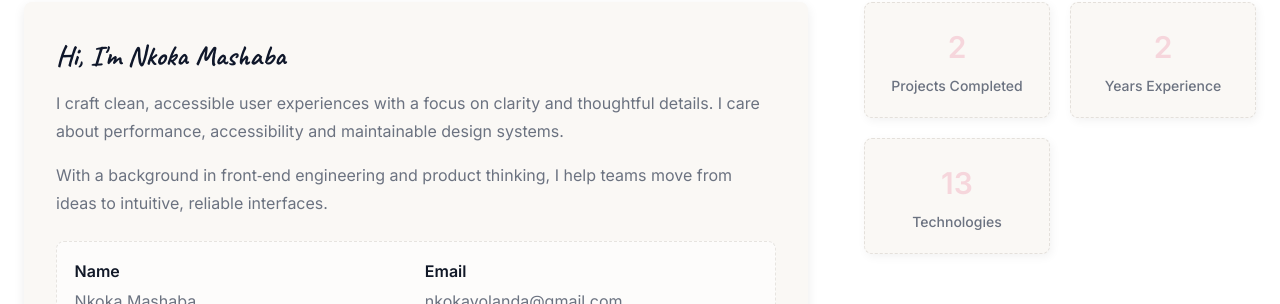
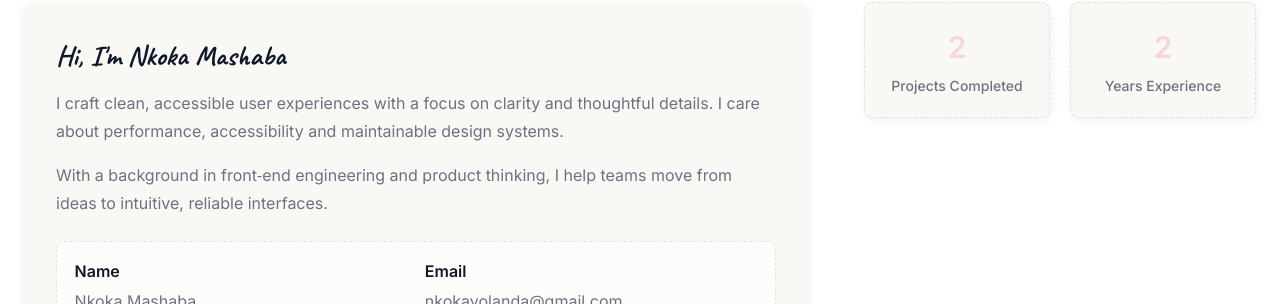
Before and after one commit to YolandaMashaba/NkokaMashaba.dev, a React (Vite) app: page / in a window 1280 px wide. Shown: the part 985-1289 px from the top of the page. Built offline with nearby package versions, Linux system fonts and the light colour scheme.

Commit message:
Removed the '13 Technologies' stat card from About.jsx

```diff
--- a/src/components/About.jsx
+++ b/src/components/About.jsx
@@ -38,10 +38,6 @@ const About = () => {
                 <div className="stat-number">2</div>
                 <div className="stat-label">Years Experience</div>
               </div>
-              <div className="stat-card">
-                <div className="stat-number">13</div>
-                <div className="stat-label">Technologies</div>
-              </div>
             </div>
           </div>
         </div>
```
